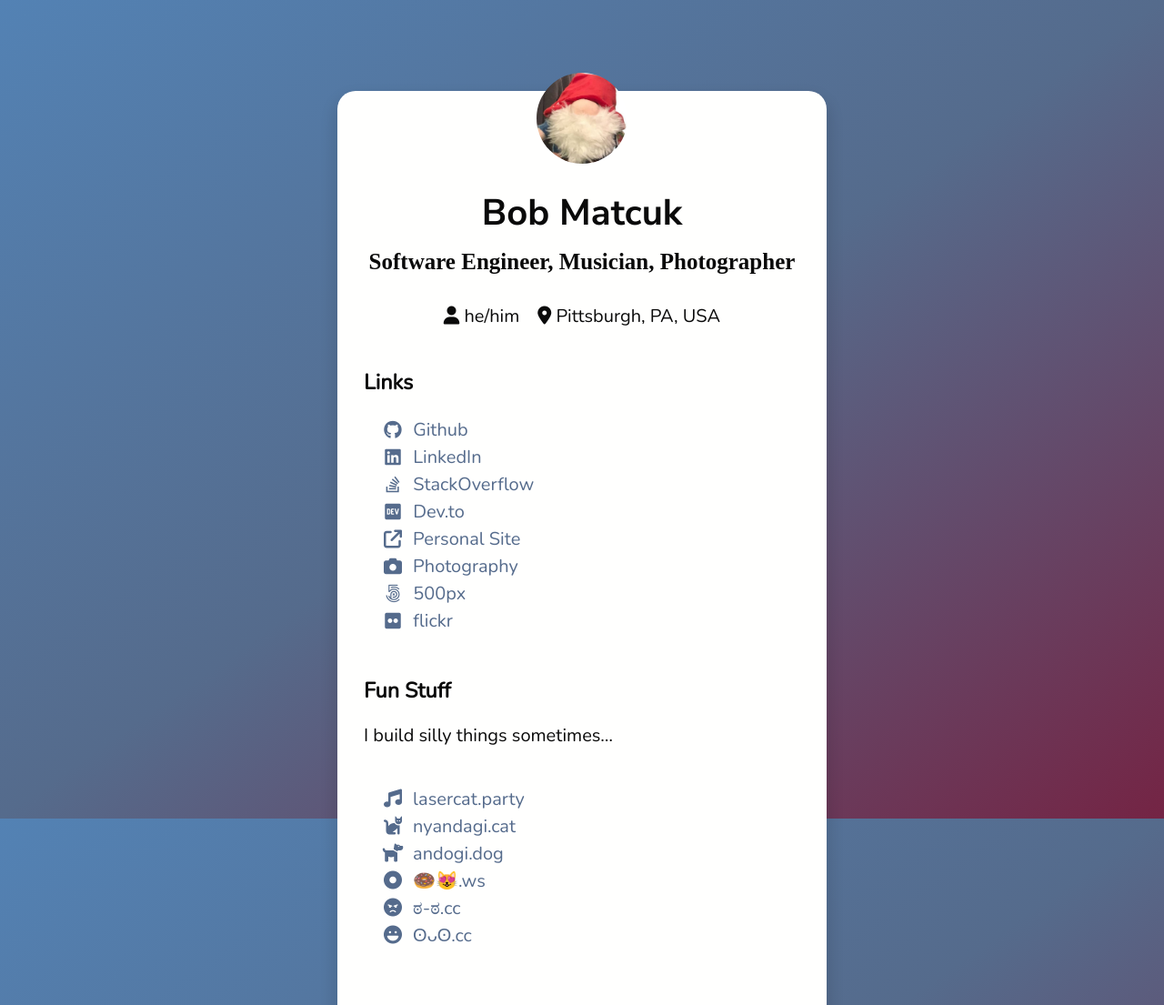
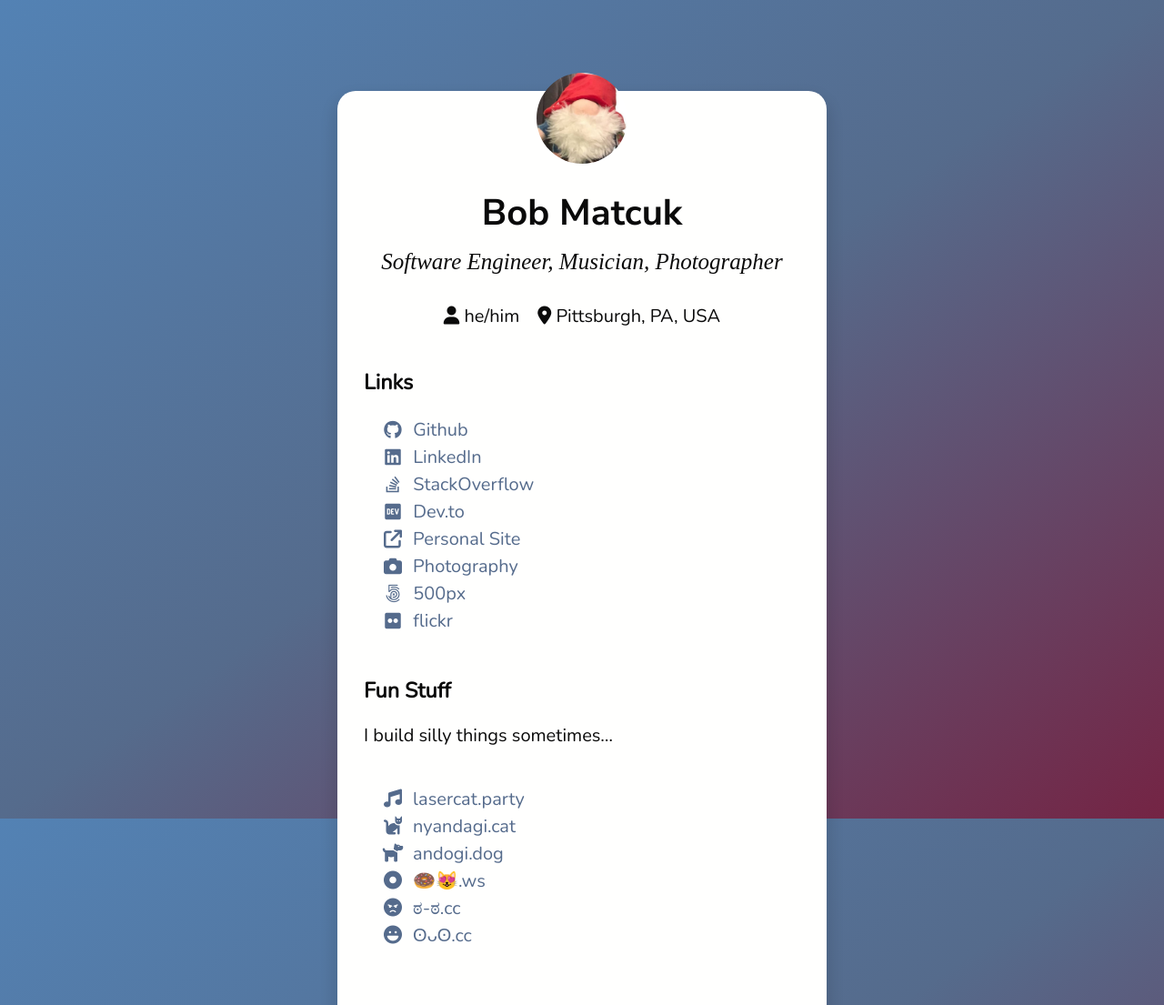
Before and after one commit to bmatcuk/bob.matcuk.me, a Jekyll site: the page built from index.md, in a window 1280 px wide. Shown: the whole page at 91% size. Built offline with Jekyll 4.4.1, drawn with Linux system fonts in a browser that asks for light colours; nearby versions of some CDN libraries; some web fonts are replaced.

Commit message:
fixed fonts, links

```diff
--- a/index.md
+++ b/index.md
@@ -20,7 +20,7 @@ title: Bob Matcuk
 * [<i class="fa-brands fa-dev"/> Dev.to](https://dev.to/bmatcuk)
 * [<i class="fa-solid fa-arrow-up-right-from-square"/> Personal Site](https://squeg.net)
 * [<i class="fa-solid fa-camera"/> Photography](https://matcukphoto.com/)
-* [<i class="fa-brands fa-500px"/> 500px](http://500px.com/bmatcuk)
+* [<i class="fa-brands fa-500px"/> 500px](https://500px.com/bmatcuk)
 * [<i class="fa-brands fa-flickr"/> flickr](https://www.flickr.com/photos/bmatcuk/)
 {:.links}
 
@@ -28,8 +28,8 @@ title: Bob Matcuk
 I build silly things sometimes...
 
 * [<i class="fa-solid fa-music"/> lasercat.party](https://lasercat.party/)
-* [<i class="fa-solid fa-cat"/> nyandagi.cat](http://nyandagi.cat/)
-* [<i class="fa-solid fa-dog"/> andogi.dog](http://andogi.dog/)
+* [<i class="fa-solid fa-cat"/> nyandagi.cat](https://nyandagi.cat/)
+* [<i class="fa-solid fa-dog"/> andogi.dog](https://andogi.dog/)
 * [<i class="fa-solid fa-circle-dot"/> 🍩😻.ws](https://🍩😻.ws)
 * [<i class="fa-solid fa-face-angry"/> ಠ-ಠ.cc](https://ಠ-ಠ.cc)
 * [<i class="fa-solid fa-face-laugh"/> ʘᴗʘ.cc](https://ʘᴗʘ.cc)
--- a/styles.css
+++ b/styles.css
@@ -26,6 +26,8 @@ body {
   color: var(--text);
   font-family: 'Nunito', sans-serif;
   font-size: 125%;
+  font-style: normal;
+  font-weight: 300;
   padding: 100px 5px 0;
 }
 
@@ -47,6 +49,7 @@ h1 {
   align-self: center;
   font-family: 'Nunito Sans', sans-serif;
   font-size: 2em;
+  font-weight: 700;
   margin: 0;
   text-align: center;
 }
@@ -55,6 +58,8 @@ h2 {
   align-self: center;
   font-family: 'Trirong', serif;
   font-size: 1.25em;
+  font-style: italic;
+  font-weight: 100;
   margin: 0.5em 0;
   text-align: center;
 }
```
